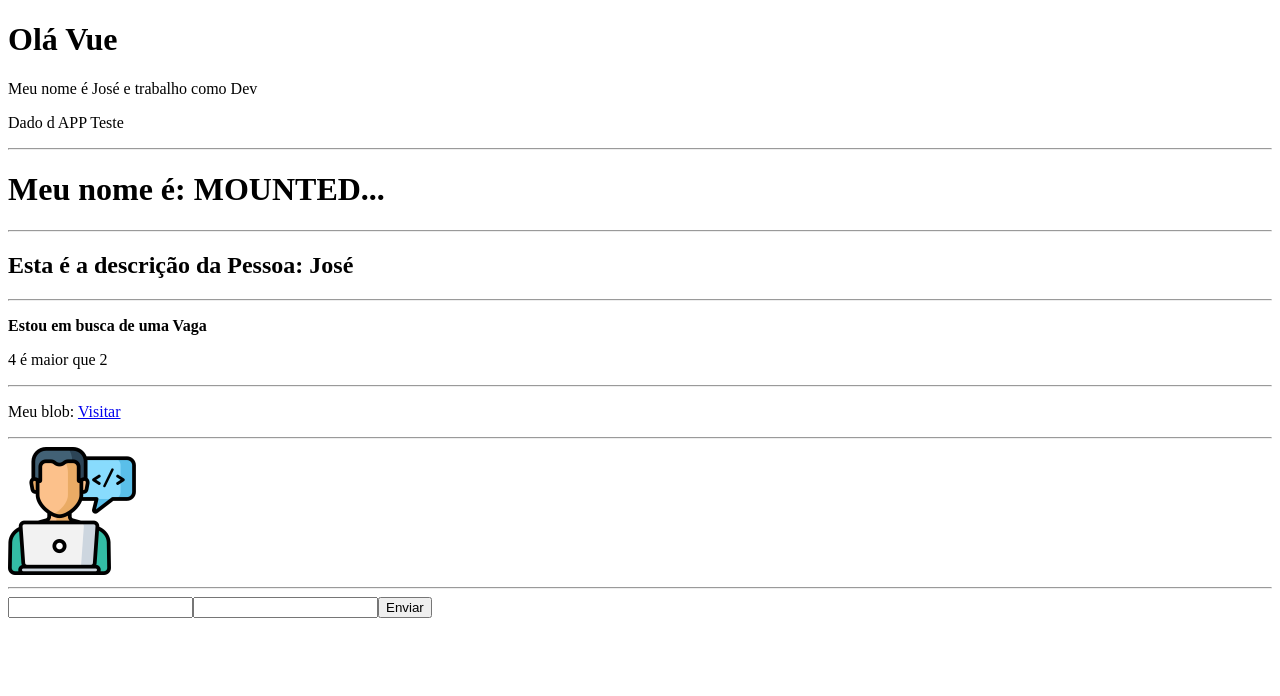
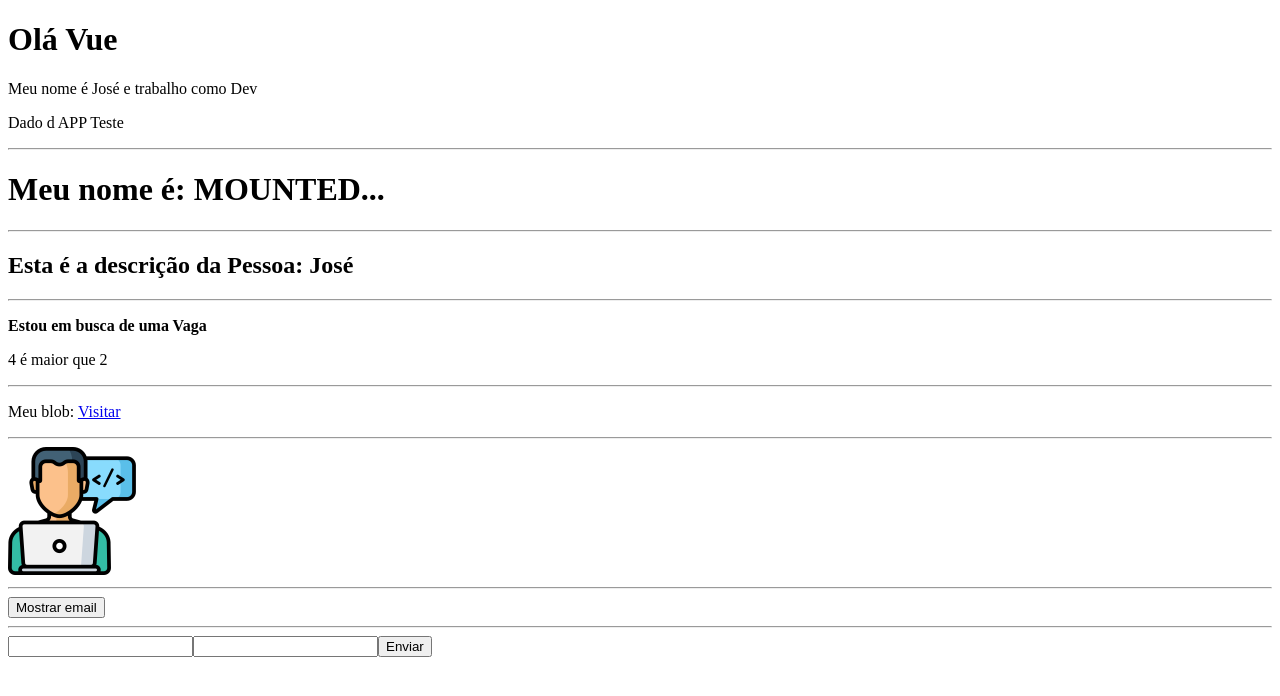
Before and after one commit to josemalcher/Hora-de-Codar-vue3, a Vue app in the folder 04-Utilizando-o-Vue-CLI/projeto_cli_vue/: page / in a window 1280 px wide. Shown: the top 696 px of the page. Built offline with nearby package versions, Linux system fonts and the light colour scheme.

Commit message:
11 - Métodos

```diff
--- a/04-Utilizando-o-Vue-CLI/projeto_cli_vue/src/components/Info.vue
+++ b/04-Utilizando-o-Vue-CLI/projeto_cli_vue/src/components/Info.vue
@@ -17,6 +17,8 @@
     <p>Meu blob: <a v-bind:href="blog" target="_blank">Visitar</a></p>
     <hr>
     <Picture/>
+    <hr>
+    <button @click="showEmail">{{textoBotao}}</button>
   </div>
 </template>
 
@@ -32,7 +34,18 @@ export default {
     return {
       ocupacao: false,
       email_view: false,
-      blog: 'https://josemalcher.net'
+      blog: 'https://josemalcher.net',
+      textoBotao: 'Mostrar email'
+    }
+  }, methods:{
+    showEmail(){
+      //console.log("Testando email")
+      this.email_view = !this.email_view;
+      if(!this.textoBotao){
+        this.textoBotao = 'Mostrar E-mail'
+      }else{
+        this.textoBotao = 'Esconder E-mail'
+      }
     }
   }
 }
```
Also changed, not shown: 1 other file (tests, documents, lock files or other folders).
